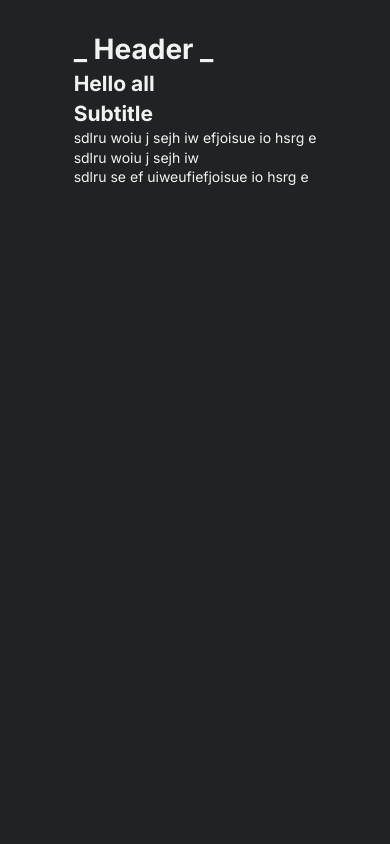
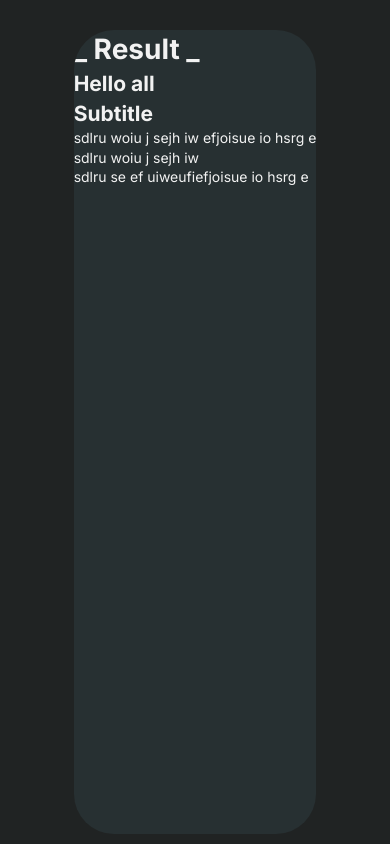
Before and after one commit to VanyaKupnevskij/quiz, a React (Create React App) app: page /quiz/result in a window 390 px wide. Built offline with nearby package versions, Linux system fonts and the light colour scheme.

Commit message:
react-router & pages

```diff
--- a/package.json
+++ b/package.json
@@ -2,12 +2,14 @@
   "name": "quiz",
   "version": "0.1.0",
   "private": true,
+  "homepage": "https://vanyakupnevskij.github.io/quiz",
   "dependencies": {
     "@testing-library/jest-dom": "^5.16.5",
     "@testing-library/react": "^13.4.0",
     "@testing-library/user-event": "^13.5.0",
     "react": "^18.2.0",
     "react-dom": "^18.2.0",
+    "react-router-dom": "^6.9.0",
     "react-scripts": "5.0.1",
     "sass": "^1.58.3",
     "styled-components": "^5.3.6",
--- /dev/null
+++ b/src/App.jsx
@@ -0,0 +1,18 @@
+import { Route, Routes } from 'react-router-dom';
+import QuizStart from './pages/QuizStart';
+import QuizPage from './pages/QuizPage';
+import QuizResult from './pages/QuizResult';
+
+function App() {
+  return (
+    <div className="container">
+      <Routes>
+        <Route index exact path="quiz/" element={<QuizStart />} />
+        <Route strict exact path="quiz/page/" element={<QuizPage />} />
+        <Route strict exact path="quiz/result/" element={<QuizResult />} />
+      </Routes>
+    </div>
+  );
+}
+
+export default App;
--- a/src/index.js
+++ b/src/index.js
@@ -1,4 +1,5 @@
 import React from 'react';
+import { BrowserRouter as Router } from 'react-router-dom';
 import ReactDOM from 'react-dom/client';
 import './index.scss';
 import App from './App';
@@ -6,6 +7,8 @@ import App from './App';
 const root = ReactDOM.createRoot(document.getElementById('root'));
 root.render(
   <React.StrictMode>
-    <App />
+    <Router>
+      <App />
+    </Router>
   </React.StrictMode>,
 );
--- a/src/index.scss
+++ b/src/index.scss
@@ -25,3 +25,51 @@ body {
 
   margin-top: 30px;
 }
+
+.container {
+  max-width: 750px;
+  margin: 0 32px;
+
+  background-color: $gray-color;
+  border-radius: 40px;
+
+  overflow: hidden;
+
+  position: relative;
+  display: flex;
+  height: calc(100vh - 40px);
+  flex-direction: column;
+}
+
+.main {
+  display: flex;
+  flex-grow: 1;
+  flex-direction: column;
+
+  .inner {
+    overflow-y: auto;
+    height: 100%;
+    padding-bottom: 10px;
+    flex-grow: 1;
+    flex-basis: 0;
+
+    &::-webkit-scrollbar {
+      width: 3px;
+    }
+
+    &::-webkit-scrollbar-thumb {
+      background-color: $gray-color;
+      border-radius: 2px;
+    }
+
+    &::-webkit-scrollbar-track {
+      background-color: transparent;
+    }
+  }
+}
+
+@media (max-width: 620px) {
+  .container {
+    margin: 0 10px;
+  }
+}
--- a/src/App.js
+++ b/src/pages/QuizPage.jsx
@@ -1,11 +1,15 @@
-export default function App() {
+import { Link } from 'react-router-dom';
+
+function QuizStart() {
   return (
-    <div class="container">
+    <>
       <header>
-        <h1>_ Header _</h1>
+        <Link to="/quiz/result">
+          <h1>_ Page _</h1>
+        </Link>
       </header>
-      <section class="main">
-        <div className="App">
+      <section className="main">
+        <div className="inner">
           <h1>Hello all</h1>
           <h2>Subtitle</h2>
           <p>sdlru woiu j sejh iw efjoisue io hsrg e</p>
@@ -13,6 +17,8 @@ export default function App() {
           <p>sdlru se ef uiweufiefjoisue io hsrg e</p>
         </div>
       </section>
-    </div>
+    </>
   );
 }
+
+export default QuizStart;
--- /dev/null
+++ b/src/pages/QuizResult.jsx
@@ -0,0 +1,24 @@
+import { Link } from 'react-router-dom';
+
+function QuizResult() {
+  return (
+    <>
+      <header>
+        <Link to="/quiz">
+          <h1>_ Result _</h1>
+        </Link>
+      </header>
+      <section className="main">
+        <div className="inner">
+          <h1>Hello all</h1>
+          <h2>Subtitle</h2>
+          <p>sdlru woiu j sejh iw efjoisue io hsrg e</p>
+          <p>sdlru woiu j sejh iw </p>
+          <p>sdlru se ef uiweufiefjoisue io hsrg e</p>
+        </div>
+      </section>
+    </>
+  );
+}
+
+export default QuizResult;
--- /dev/null
+++ b/src/pages/QuizStart.jsx
@@ -0,0 +1,24 @@
+import { Link } from 'react-router-dom';
+
+function QuizStart() {
+  return (
+    <>
+      <header>
+        <Link to="/quiz/page">
+          <h1>_ Start _</h1>
+        </Link>
+      </header>
+      <section className="main">
+        <div className="inner">
+          <h1>Hello all</h1>
+          <h2>Subtitle</h2>
+          <p>sdlru woiu j sejh iw efjoisue io hsrg e</p>
+          <p>sdlru woiu j sejh iw </p>
+          <p>sdlru se ef uiweufiefjoisue io hsrg e</p>
+        </div>
+      </section>
+    </>
+  );
+}
+
+export default QuizStart;
```
Also changed, not shown: 1 other file (tests, documents, lock files or other folders).
